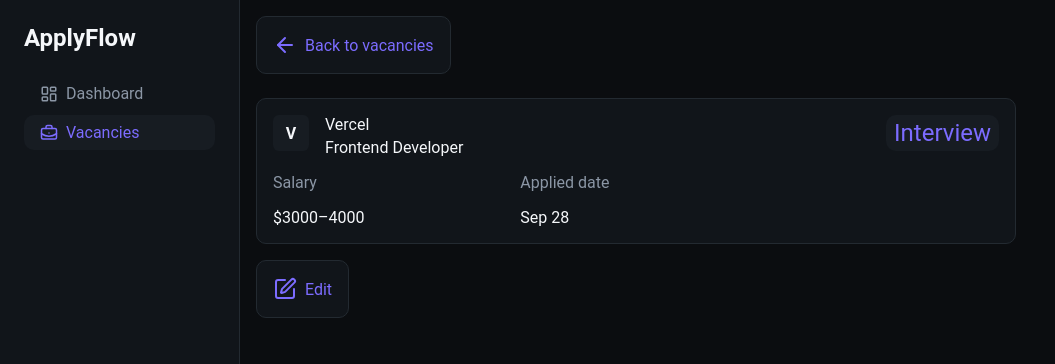
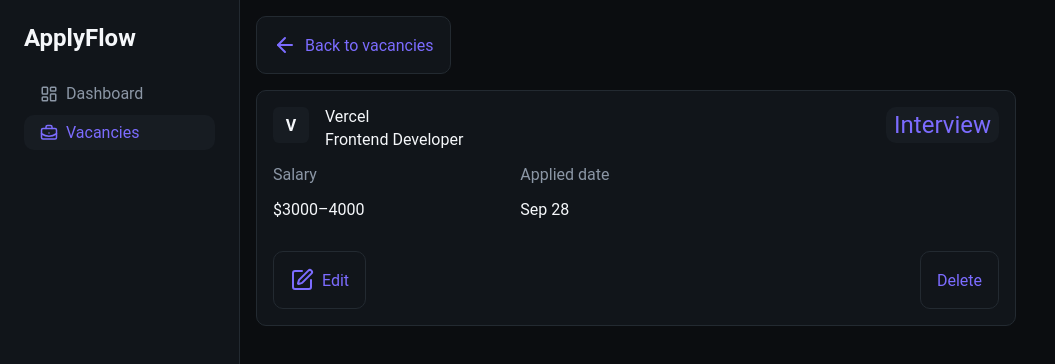
Before and after one commit to SHADrussed/apply-flow, a React (Vite) app: page /vacancies/1 in a window 1280 px wide. Shown: the top 364 px of the page, without its empty margins (0-1055 px from the left). Built offline with nearby package versions, Linux system fonts and the light colour scheme.

Commit message:
Deletion added

```diff
--- a/src/components/VacancyForm/VacancyForm.styled.js
+++ b/src/components/VacancyForm/VacancyForm.styled.js
@@ -9,7 +9,7 @@
 
 export const Title = styled.h1`
   color: ${theme.colors.text};
-  margin-bottom: ${theme.spacing.md};
+  margin: ${theme.spacing.md} 0;
 `;
 export const FormCard = styled.div`
   width: 100%;
--- a/src/contexts/VacanciesProvider.jsx
+++ b/src/contexts/VacanciesProvider.jsx
@@ -81,7 +81,8 @@
     setSearch(search);
   }
   function getVacancy(id) {
-    return vacancies.find((vacancy) => vacancy.id === Number(id));
+    const numericId = Number(id);
+    return vacancies.find((vacancy) => vacancy.id === numericId);
   }
   function updateVacancy(id, updatedData) {
     const numericId = Number(id);
@@ -98,6 +99,11 @@
       ),
     );
   }
+  function deleteVacancy(id) {
+    const numericId = Number(id);
+
+    setVacancies((prev) => prev.filter((vacancy) => vacancy.id !== numericId));
+  }
 
   return (
     <VacanciesContext.Provider
@@ -110,6 +116,7 @@
         changeSearch,
         getVacancy,
         updateVacancy,
+        deleteVacancy,
       }}
     >
       {children}
--- a/src/pages/VacancyDetailsPage.jsx
+++ b/src/pages/VacancyDetailsPage.jsx
@@ -1,7 +1,9 @@
-import { useParams } from "react-router-dom";
+import { useNavigate, useParams } from "react-router-dom";
 import {
+  ButtonsContainer,
   CompanyInfo,
   CompanyName,
+  DeleteButton,
   DetailItem,
   DetailLabel,
   DetailsCard,
@@ -23,8 +25,22 @@
 
 export default function VacancyDetailsPage() {
   const { id } = useParams();
-  const { getVacancy } = useContext(VacanciesContext);
+  const { getVacancy, deleteVacancy } = useContext(VacanciesContext);
   const vacancy = getVacancy(id);
+  const navigate = useNavigate();
+
+  function handleDelete() {
+    const confirmed = window.confirm(
+      "Are you sure you want to delete this vacancy?",
+    );
+
+    if (!confirmed) {
+      return;
+    }
+
+    deleteVacancy(vacancy.id);
+    navigate("/vacancies");
+  }
 
   if (!vacancy) {
     return (
@@ -68,11 +84,14 @@
             <DetailValue>{vacancy.time}</DetailValue>
           </DetailItem> */}
         </DetailsGrid>
+        <ButtonsContainer>
+          <EditButton to={`/vacancies/${vacancy.id}/edit`}>
+            <Edit />
+            Edit
+          </EditButton>
+          <DeleteButton onClick={handleDelete}>Delete</DeleteButton>
+        </ButtonsContainer>
       </DetailsCard>
-      <EditButton to={`/vacancies/${vacancy.id}/edit`}>
-        <Edit />
-        Edit
-      </EditButton>
     </Page>
   );
 }
--- a/src/pages/VacancyDetailsPage.styled.js
+++ b/src/pages/VacancyDetailsPage.styled.js
@@ -22,6 +22,7 @@
   border-radius: ${theme.radius.md};
 
   padding: ${theme.spacing.md};
+  margin: ${theme.spacing.md} 0;
 `;
 export const DetailsHeader = styled.div`
   display: flex;
@@ -66,6 +67,13 @@
 export const DetailValue = styled.span`
   color: ${theme.colors.text};
 `;
-export const EditButton = styled(BackLink)`
+
+export const ButtonsContainer = styled.div`
   margin-top: ${theme.spacing.md};
+
+  display: flex;
+  justify-content: space-between;
 `;
+export const EditButton = styled(BackLink)``;
+
+export const DeleteButton = styled(BackLink)``;
--- a/src/styles/common.js
+++ b/src/styles/common.js
@@ -62,7 +62,6 @@
   /* Как правильно задать ширину? */
   padding: ${theme.spacing.md};
   gap: ${theme.spacing.sm};
-  margin-bottom: ${theme.spacing.lg};
 
   display: flex;
   align-items: center;
```
